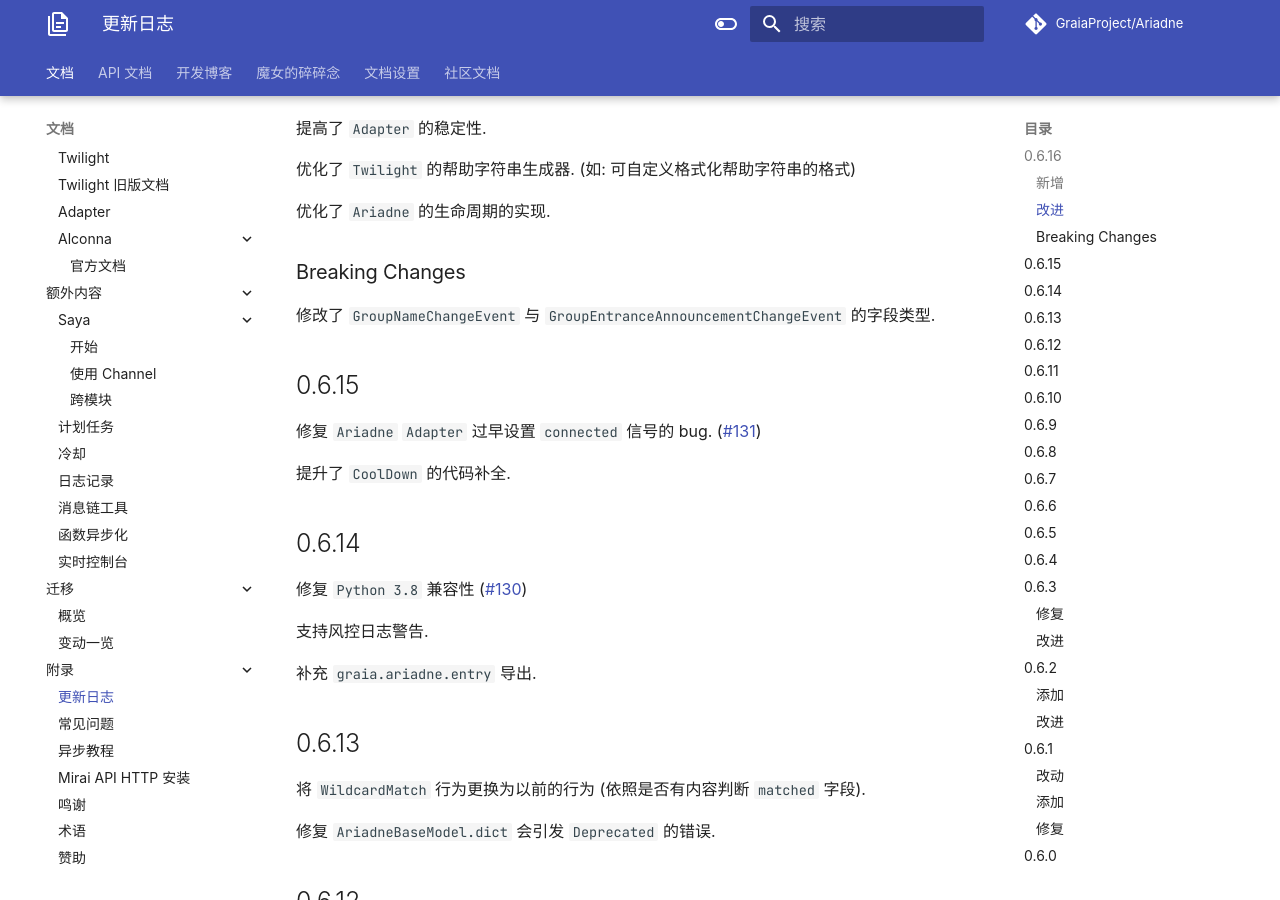
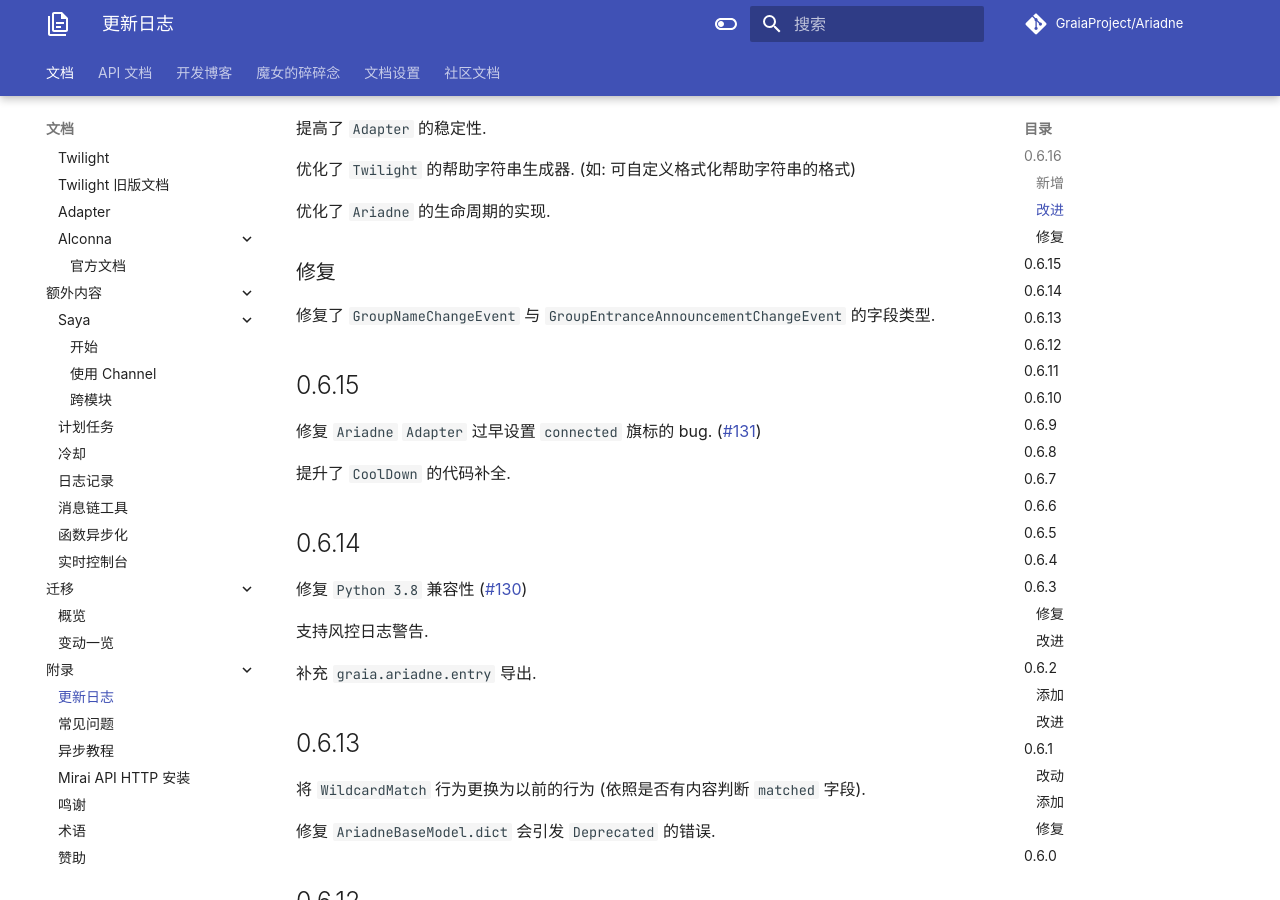
Before and after one commit to GraiaProject/Ariadne, an MkDocs documentation site: the page built from docs/appendix/CHANGELOG.md, in a window 1280 px wide and 900 px high, scrolled down 514 px. Built offline with MkDocs 1.6.1 and Material for MkDocs 9.7.7, drawn with Linux system fonts in a browser that asks for light colours; comment, search, counter and statistics services are not loaded.

Commit message:
✨v0.6.16

```diff
--- a/docs/appendix/CHANGELOG.md
+++ b/docs/appendix/CHANGELOG.md
@@ -23,13 +23,13 @@
 
 优化了 `Ariadne` 的生命周期的实现.
 
-### Breaking Changes
+### 修复
 
-修改了 `GroupNameChangeEvent` 与 `GroupEntranceAnnouncementChangeEvent` 的字段类型.
+修复了 `GroupNameChangeEvent` 与 `GroupEntranceAnnouncementChangeEvent` 的字段类型.
 
 ## 0.6.15
 
-修复 `Ariadne` `Adapter` 过早设置 `connected` 信号的 bug. ([#131](https://github.com/GraiaProject/Ariadne/issues/131))
+修复 `Ariadne` `Adapter` 过早设置 `connected` 旗标的 bug. ([#131](https://github.com/GraiaProject/Ariadne/issues/131))
 
 提升了 `CoolDown` 的代码补全.
 
```
